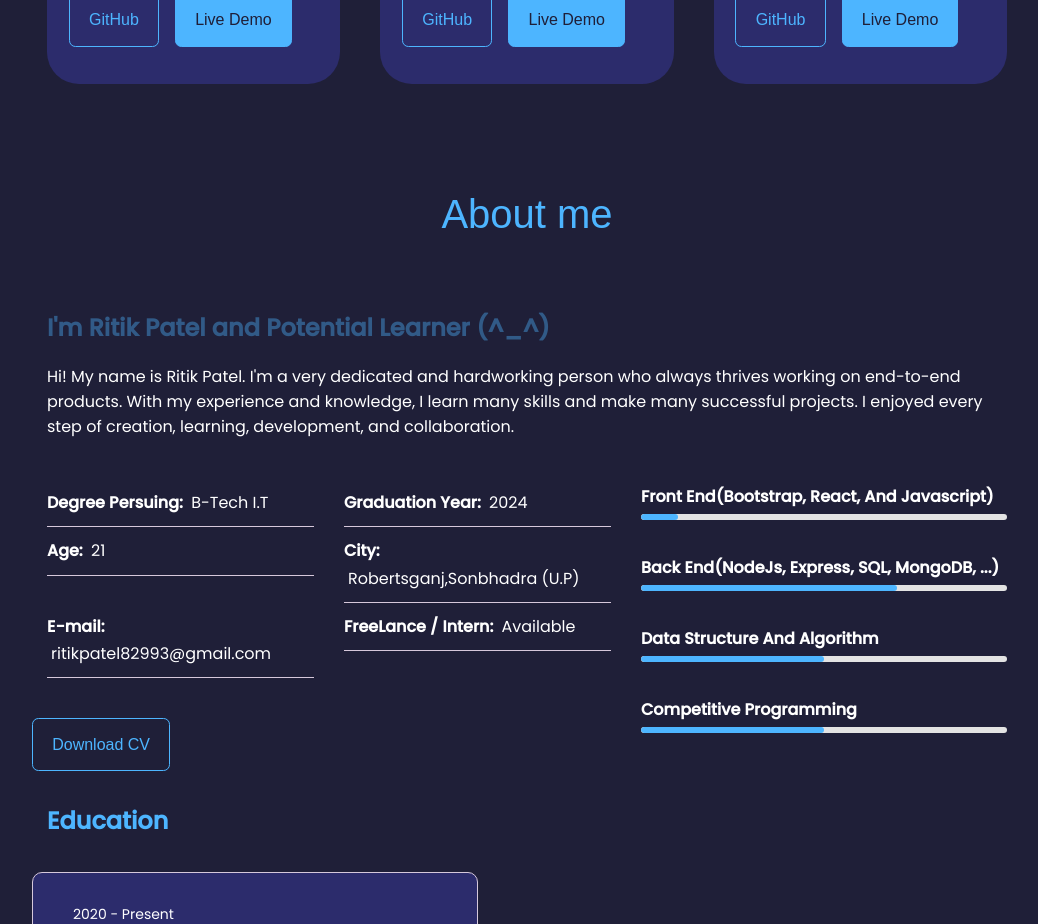
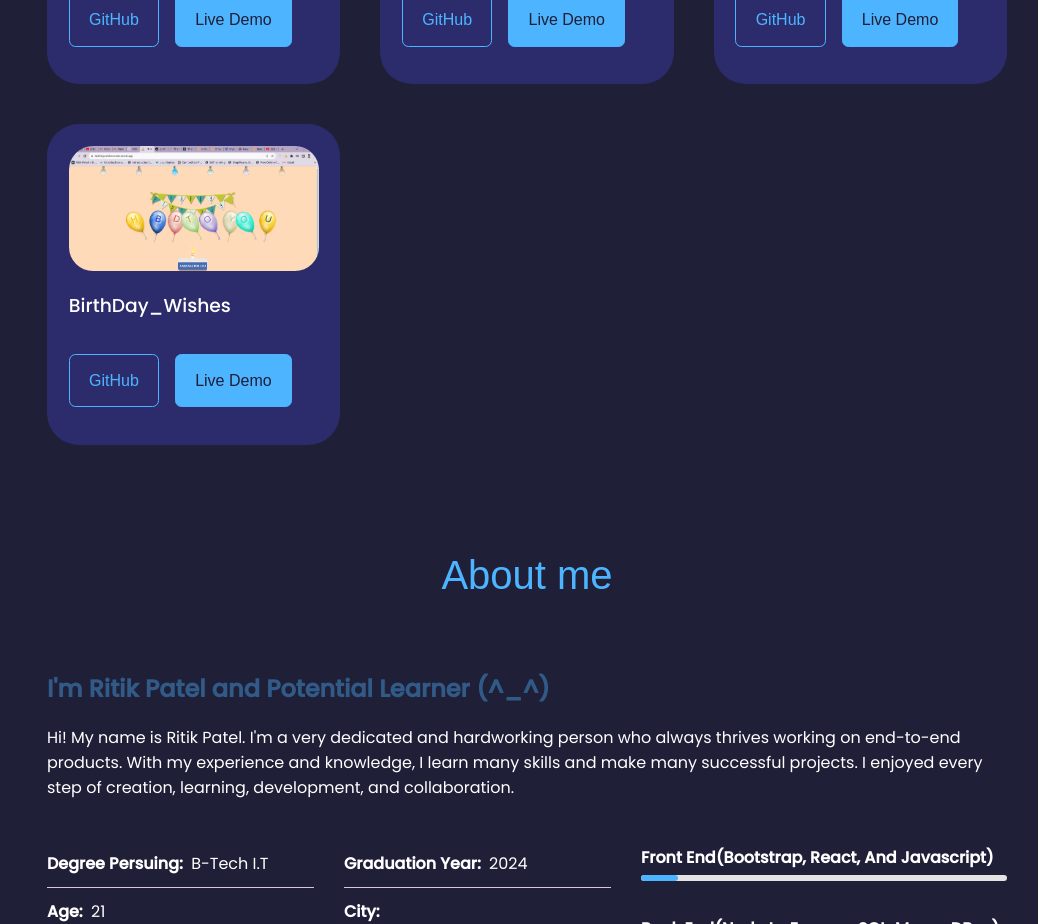
Before and after one commit to ritik177/Portfolio, a React (Create React App) app: page / in a window 1280 px wide. Shown: the part 4760-5684 px from the top of the page, without its empty margins (113-1151 px from the left). Built offline with nearby package versions, Linux system fonts and the light colour scheme.

Commit message:
Birthday project added

```diff
--- a/src/components/portfolio/Portfolio.jsx
+++ b/src/components/portfolio/Portfolio.jsx
@@ -6,6 +6,9 @@ import IMG3 from '../../assets/portfolio3.jpg';
 import IMG4 from '../../assets/portfolio4.png';
 import IMG5 from '../../assets/portfolio5.png';
 import IMG6 from '../../assets/portfolio6.png';
+import IMG7 from '../../assets/portfolio7.png';
+
+
 
 //DO NOT USE THE IMAGES IN PRODUCTION
 
@@ -57,6 +60,13 @@ const data=[
   title:"Tic-Tac-Toe Game",
   github:'https://github.com/ritik177',
   demo:'https://tic-tac-toe-theta-dun.vercel.app/'
+},
+{
+  id:7,
+  image:IMG7,
+  title:"BirthDay_Wishes",
+  github:'https://github.com/ritik177/Birthday-Wishes',
+  demo:'https://birthday-wishes-eosin.vercel.app/'
 }
 
 ];
```
Also changed, not shown: src/assets/portfolio7.png (added).
